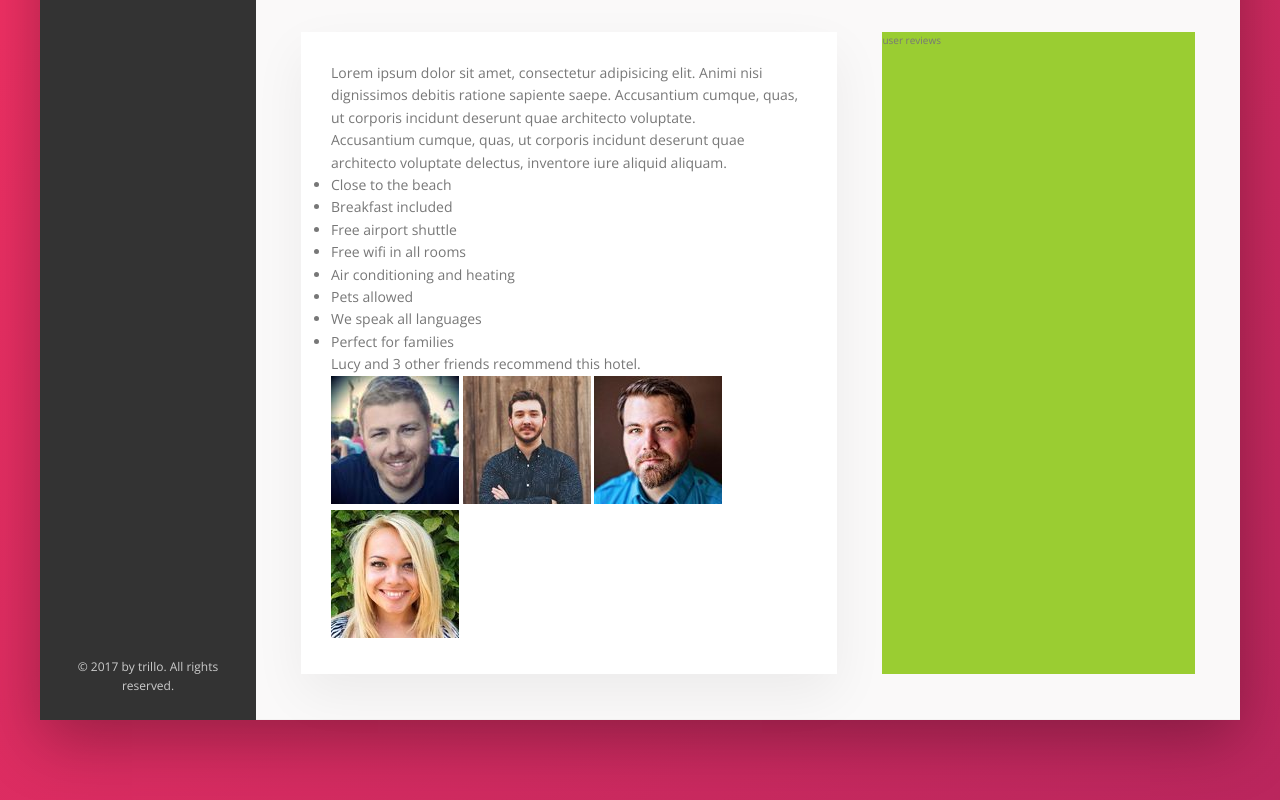
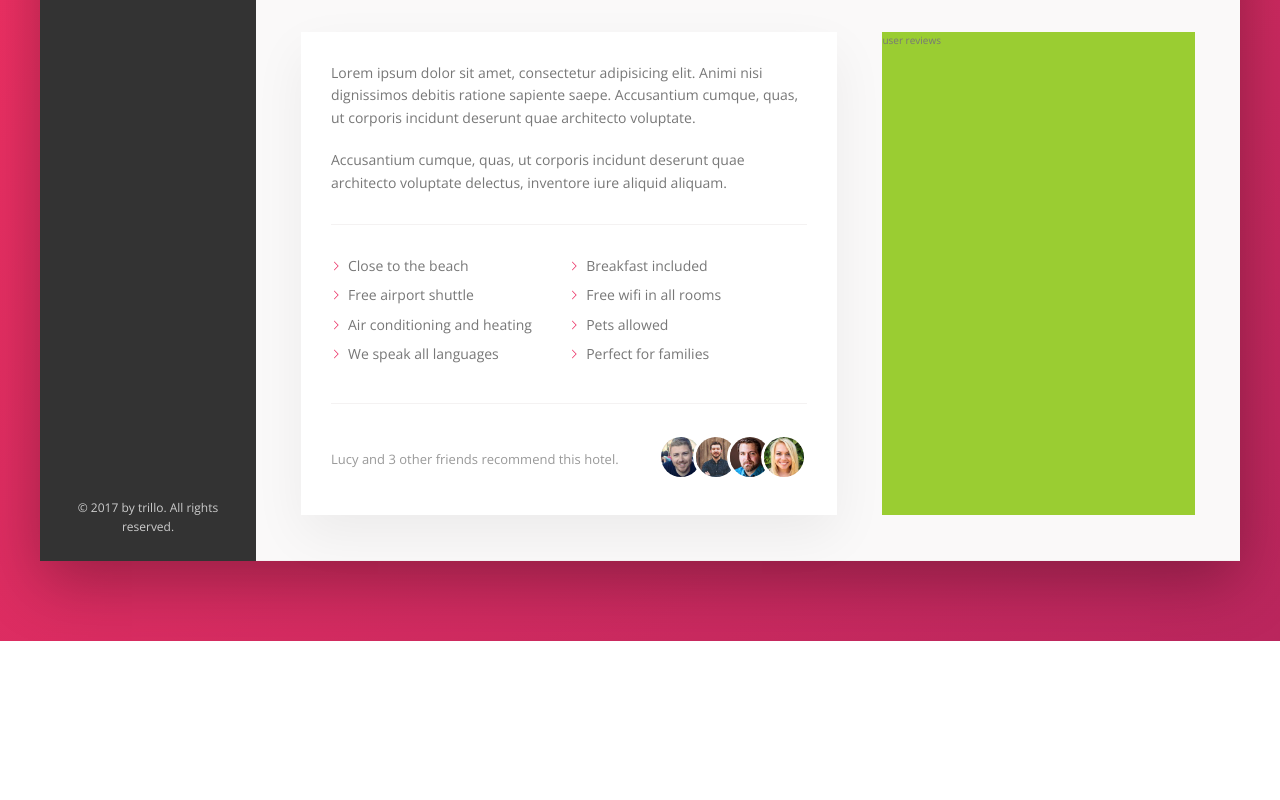
Before and after one commit to ingvillajimenez/2-trillo, a website: page index.html in a window 1280 px wide. Shown: the part 615-1415 px from the top of the page. After the commit the page ends 1256 px from the top, so only its background shows below. Drawn offline with nearby package versions, Linux system fonts and the light colour scheme.

Commit message:
Building the Description Section - Part 2

```diff
--- a/sass/_components.scss
+++ b/sass/_components.scss
@@ -296,3 +296,75 @@
     box-shadow: none;
   }
 }
+
+/////////////////////////////////////
+// PARAGRAPH
+.paragraph:not(:last-of-type) {
+  margin-bottom: 2rem;
+}
+
+/////////////////////////////////////
+// LIST
+.list {
+  list-style: none;
+  margin: 3rem 0;
+  padding: 3rem 0;
+  border-top: var(--line);
+  border-bottom: var(--line);
+
+  display: flex;
+  flex-wrap: wrap;
+
+  &__item {
+    flex: 0 0 50%;
+    margin-bottom: 0.7rem;
+  }
+
+  &__item::before {
+    content: "";
+    display: inline-block;
+    height: 1rem;
+    width: 1rem;
+    margin-right: 0.7rem;
+
+    // Older browsers
+    // background-image: url(../img/chevron-thin-right.svg);
+    // background-size: cover;
+
+    // Newer browsers - masks
+    background-color: var(--color-primary);
+    -webkit-mask-image: url(../img/chevron-thin-right.svg);
+    -webkit-mask-size: cover;
+    mask-image: url(../img/chevron-thin-right.svg);
+    mask-size: cover;
+  }
+}
+
+/////////////////////////////////////
+// RECOMMEND
+.recommend {
+  font-size: 1.3rem;
+  color: var(--color-grey-dark-3);
+
+  display: flex;
+  align-items: center;
+
+  &__count {
+    margin-right: auto;
+  }
+
+  &__friends {
+  }
+
+  &__photo {
+    box-sizing: content-box;
+    height: 4rem;
+    width: 4rem;
+    border-radius: 50%;
+    border: 3px solid #fff;
+
+    &:not(:last-child) {
+      margin-right: -1.5rem;
+    }
+  }
+}
```
Also changed, not shown: css/style.css.
